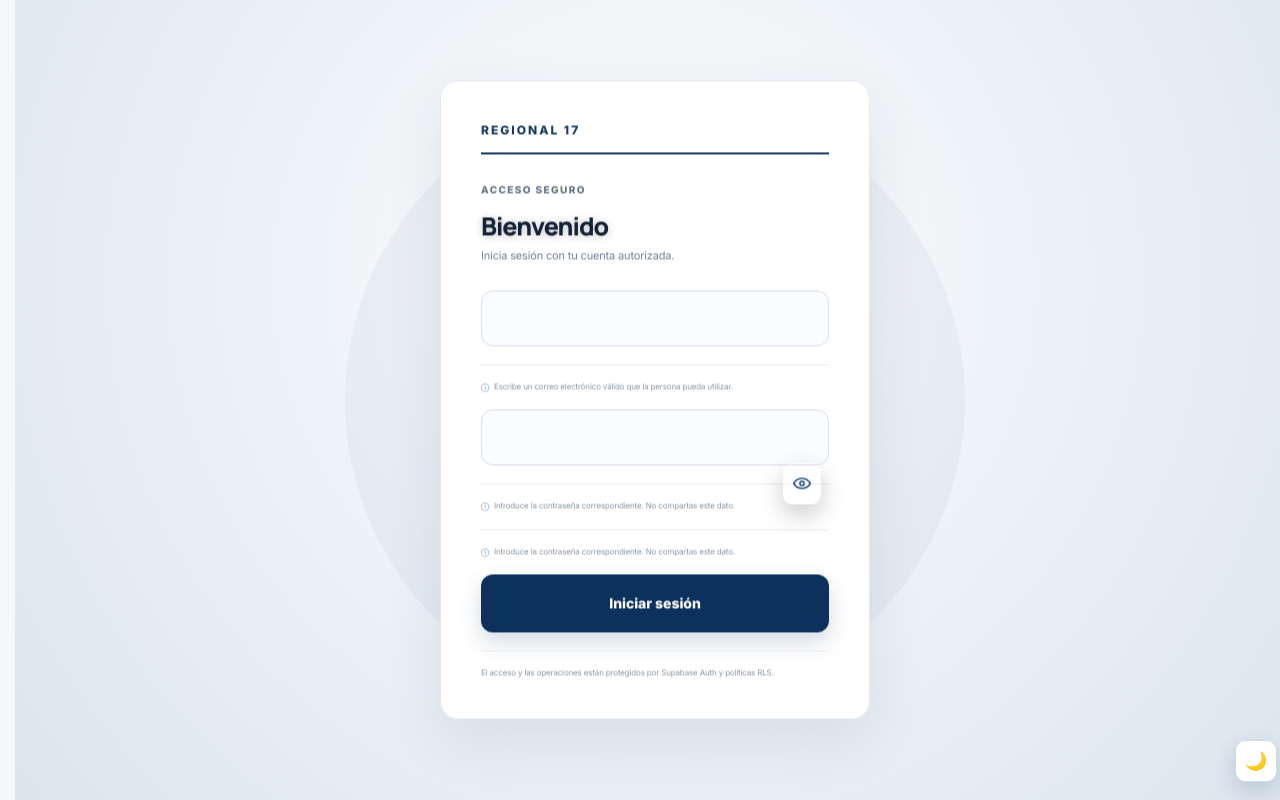
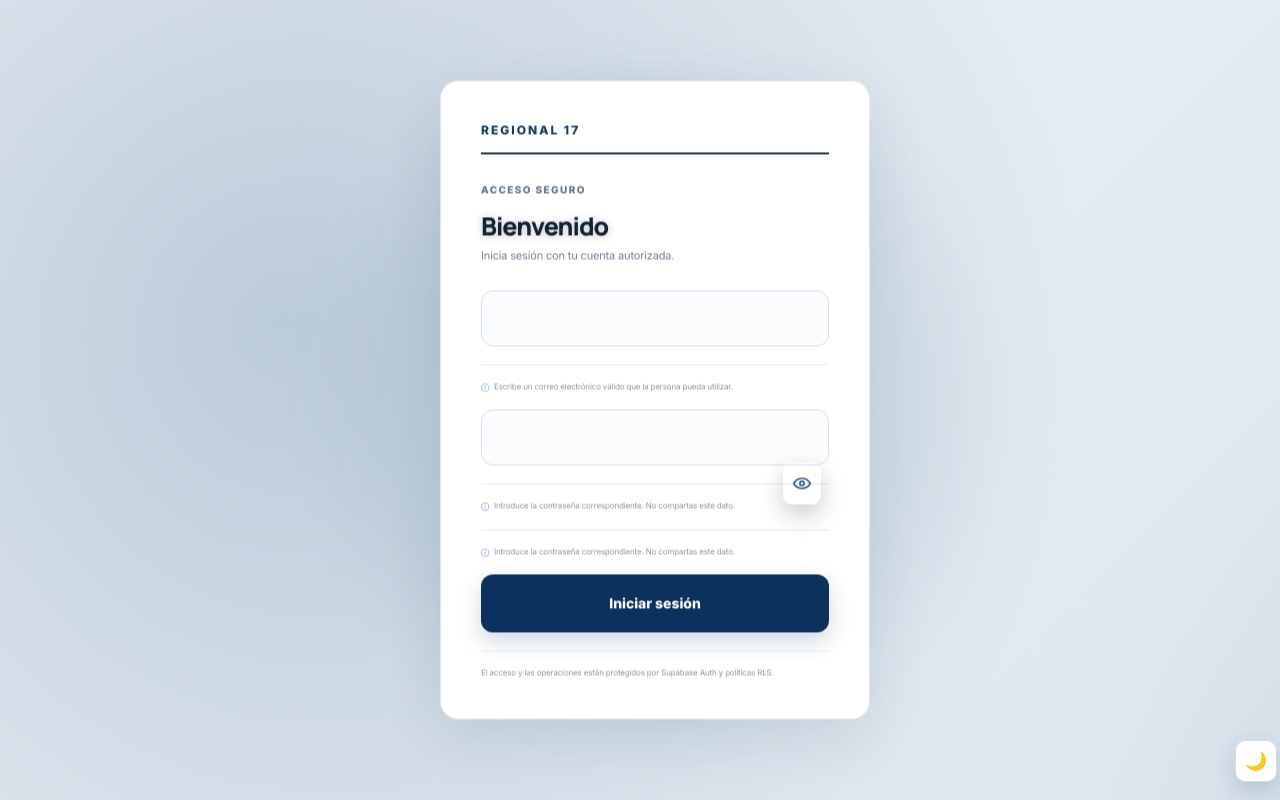
Before and after one commit to pegasus2314/regional17-voluntarios, a website: page index.html in a window 1280 px wide. Drawn offline with nearby package versions, Linux system fonts and the light colour scheme.

Commit message:
feat: add subtle institutional blue motion background to login

```diff
--- a/login-mega.css
+++ b/login-mega.css
@@ -1,9 +1,9 @@
 /* Regional 17 — Login institucional, panel exactamente centrado */
-.login{position:relative!important;display:block!important;width:100%!important;min-width:100%!important;height:100vh!important;min-height:100vh!important;overflow:auto!important;padding:0!important;box-sizing:border-box!important;background:#dfe7f0!important;color:#182638!important;font-family:Inter,system-ui,-apple-system,BlinkMacSystemFont,"Segoe UI",sans-serif!important}
-.login::before{content:""!important;position:fixed!important;inset:0!important;background:radial-gradient(circle at 50% 35%,#ffffff 0%,#eef3f7 42%,#dce5ee 100%)!important;z-index:0!important}
-.login::after{content:""!important;position:fixed!important;width:620px!important;height:620px!important;border-radius:50%!important;background:rgba(31,75,119,.045)!important;top:50%!important;left:50%!important;transform:translate(-50%,-50%)!important;z-index:0!important;pointer-events:none!important}
+.login{position:relative!important;display:block!important;width:100%!important;min-width:100%!important;height:100vh!important;min-height:100vh!important;overflow:hidden!important;padding:0!important;box-sizing:border-box!important;background:#dfe7f0!important;color:#182638!important;font-family:Inter,system-ui,-apple-system,BlinkMacSystemFont,"Segoe UI",sans-serif!important}
+.login::before{content:""!important;position:fixed!important;inset:-20%!important;background:radial-gradient(circle at 20% 30%,rgba(49,92,136,.24),transparent 34%),radial-gradient(circle at 80% 70%,rgba(23,59,99,.20),transparent 38%),linear-gradient(135deg,#eef3f7,#dce5ee,#edf3f8)!important;background-size:140% 140%,150% 150%,200% 200%!important;animation:r17LoginMotion 15s ease-in-out infinite alternate!important;z-index:0!important}
+.login::after{content:""!important;position:fixed!important;width:620px!important;height:620px!important;border-radius:50%!important;background:rgba(31,75,119,.055)!important;top:50%!important;left:50%!important;transform:translate(-50%,-50%)!important;z-index:0!important;pointer-events:none!important;filter:blur(35px)!important}
 .login-brand{display:none!important}
-.login-form{position:fixed!important;z-index:2!important;top:50%!important;left:50%!important;transform:translate(-50%,-50%)!important;width:min(430px,calc(100vw - 32px))!important;max-width:430px!important;margin:0!important;padding:40px!important;box-sizing:border-box!important;border:1px solid #d2dce6!important;border-radius:12px!important;background:rgba(255,255,255,.98)!important;box-shadow:0 24px 70px rgba(23,43,64,.16)!important;color:#182638!important}
+.login-form{position:fixed!important;z-index:2!important;top:50%!important;left:50%!important;transform:translate(-50%,-50%)!important;width:min(430px,calc(100vw - 32px))!important;max-width:430px!important;margin:0!important;padding:40px!important;box-sizing:border-box!important;border:1px solid rgba(210,220,230,.95)!important;border-radius:12px!important;background:rgba(255,255,255,.98)!important;box-shadow:0 24px 70px rgba(23,43,64,.18)!important;color:#182638!important}
 .login-form::before{content:"REGIONAL 17"!important;display:block!important;color:#173b63!important;font-size:12px!important;letter-spacing:2px!important;font-weight:800!important;margin-bottom:28px!important;padding-bottom:14px!important;border-bottom:2px solid #173b63!important}
 .login-form .eyebrow{color:#667587!important;font-size:10px!important;letter-spacing:1.4px!important;font-weight:800!important;margin:0 0 9px!important}
 .login-form h2{font-size:29px!important;line-height:1.15!important;letter-spacing:-.4px!important;margin:0 0 8px!important;color:#182638!important;font-weight:750!important}
@@ -22,5 +22,6 @@
 .login-form small{display:block!important;margin-top:18px!important;padding-top:15px!important;border-top:1px solid #e7ebef!important;color:#7b8794!important;font-size:9px!important;line-height:1.55!important}
 .login-form a{color:#315c88!important;font-weight:700!important;text-underline-offset:3px!important}
 .login-form .password-toggle,.login-form [aria-label*="contraseña" i]{color:#315c88!important}
+@keyframes r17LoginMotion{0%{transform:translate3d(-2%,-1%,0) scale(1)}50%{transform:translate3d(3%,2%,0) scale(1.04)}100%{transform:translate3d(-1%,4%,0) scale(1.08)}}
 @media(max-width:520px){.login-form{width:calc(100vw - 32px)!important;padding:30px 22px!important;border-radius:8px!important}.login-form h2{font-size:27px!important}.login-form input,.login-form select,.login-form button[type="submit"],.login-form .btn.full{min-height:50px!important;height:50px!important}}
-@media(prefers-reduced-motion:reduce){.login-form input,.login-form button[type="submit"],.login-form .btn.full{transition:none!important}}
+@media(prefers-reduced-motion:reduce){.login::before{animation:none!important}.login-form input,.login-form button[type="submit"],.login-form .btn.full{transition:none!important}}
```
